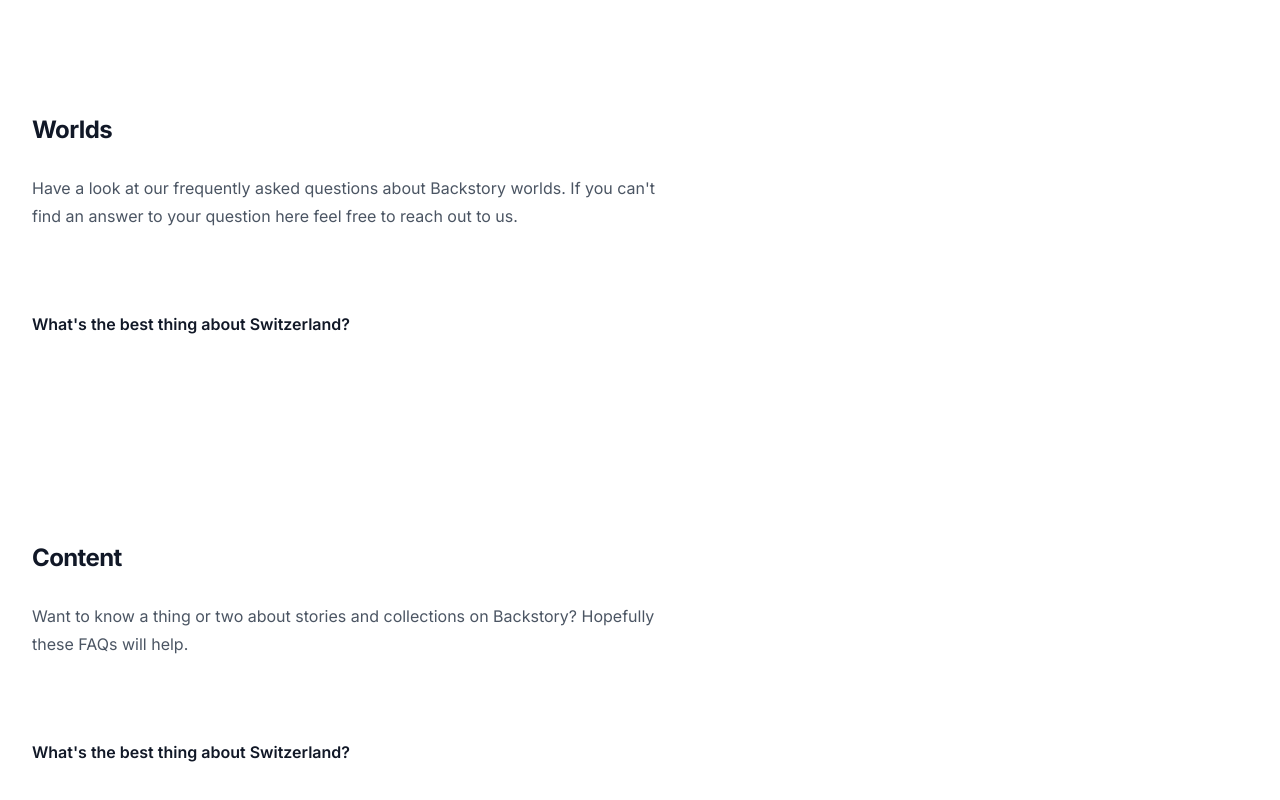
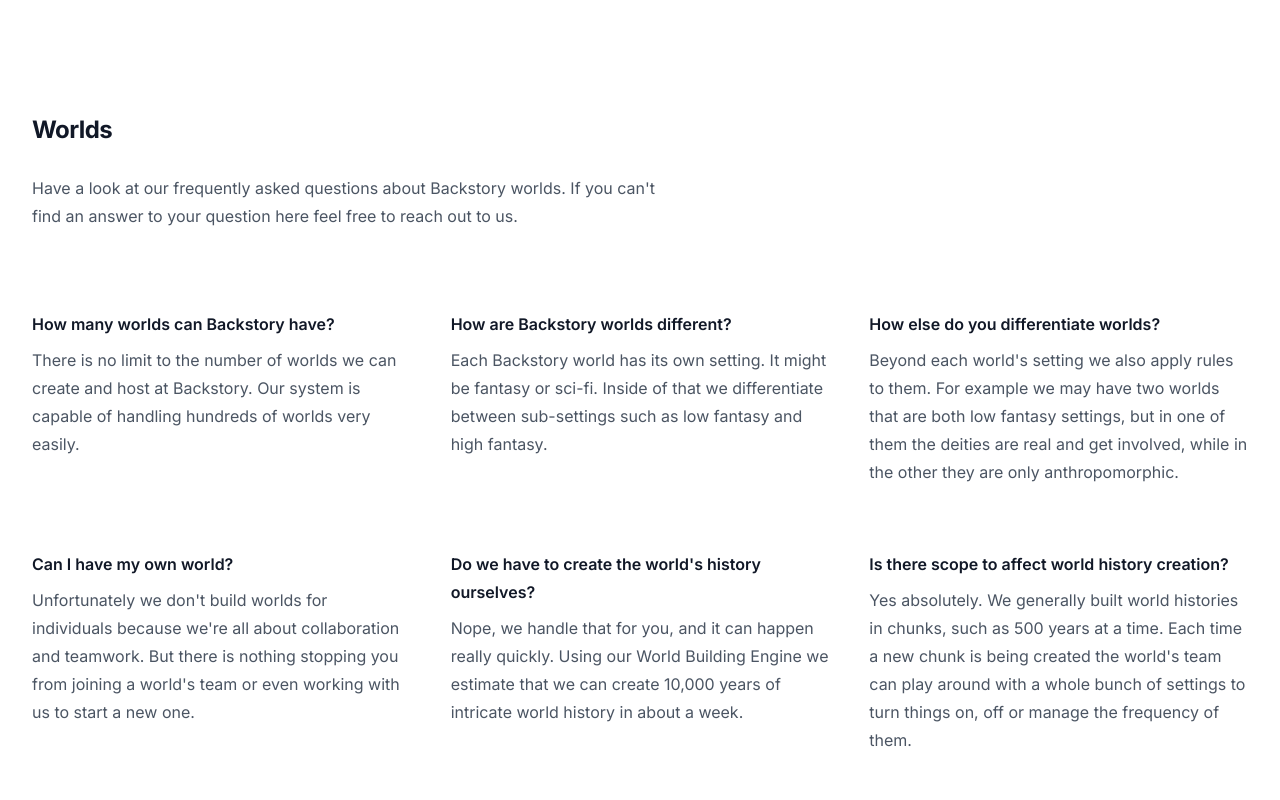
Before and after one commit to BackStoryOrg/website, a Next.js app: page /guides/faqs in a window 1280 px wide. Shown: the part 546-1346 px from the top of the page. Built offline with nearby package versions, Linux system fonts and the light colour scheme.

Commit message:
Update FAQs

```diff
--- a/src/components/guides/FAQs.tsx
+++ b/src/components/guides/FAQs.tsx
@@ -16,10 +16,34 @@ export function FAQsHeader() {
 const worlds = [
   {
     id: 1,
-    question: "What's the best thing about Switzerland?",
-    answer: "",
+    question: "How many worlds can Backstory have?",
+    answer: "There is no limit to the number of worlds we can create and host at Backstory. Our system is capable of handling hundreds of worlds very easily.",
   },
-  // More questions...
+  {
+    id: 2,
+    question: "How are Backstory worlds different?",
+    answer: "Each Backstory world has its own setting. It might be fantasy or sci-fi. Inside of that we differentiate between sub-settings such as low fantasy and high fantasy.",
+  },
+  {
+    id: 3,
+    question: "How else do you differentiate worlds?",
+    answer: "Beyond each world's setting we also apply rules to them. For example we may have two worlds that are both low fantasy settings, but in one of them the deities are real and get involved, while in the other they are only anthropomorphic.",
+  },
+  {
+    id: 4,
+    question: "Can I have my own world?",
+    answer: "Unfortunately we don't build worlds for individuals because we're all about collaboration and teamwork. But there is nothing stopping you from joining a world's team or even working with us to start a new one.",
+  },
+  {
+    id: 5,
+    question: "Do we have to create the world's history ourselves?",
+    answer: "Nope, we handle that for you, and it can happen really quickly. Using our World Building Engine we estimate that we can create 10,000 years of intricate world history in about a week.",
+  },
+  {
+    id: 6,
+    question: "Is there scope to affect world history creation?",
+    answer: "Yes absolutely. We generally built world histories in chunks, such as 500 years at a time. Each time a new chunk is being created the world's team can play around with a whole bunch of settings to turn things on, off or manage the frequency of them.",
+  },
 ];
 
 export function FAQsWorld() {
```
